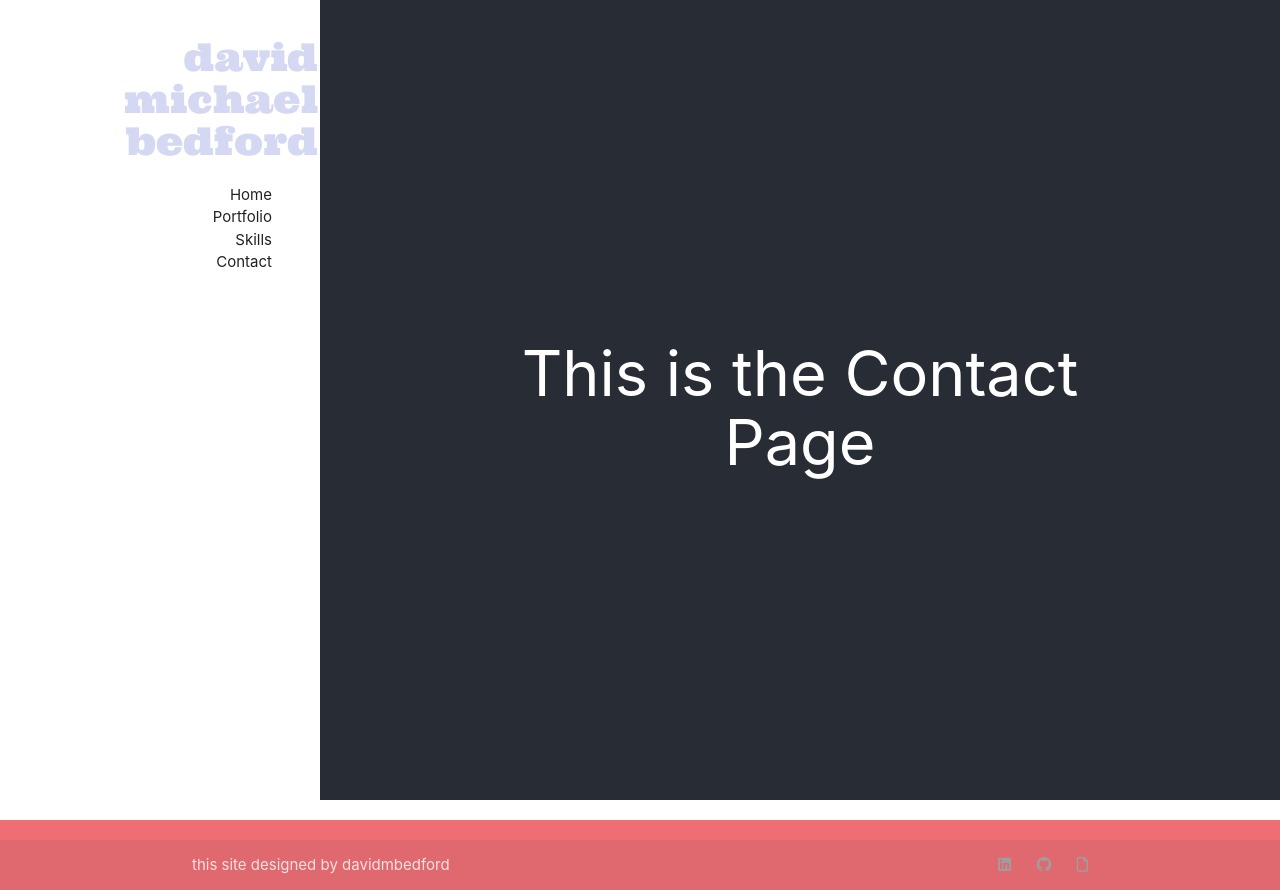
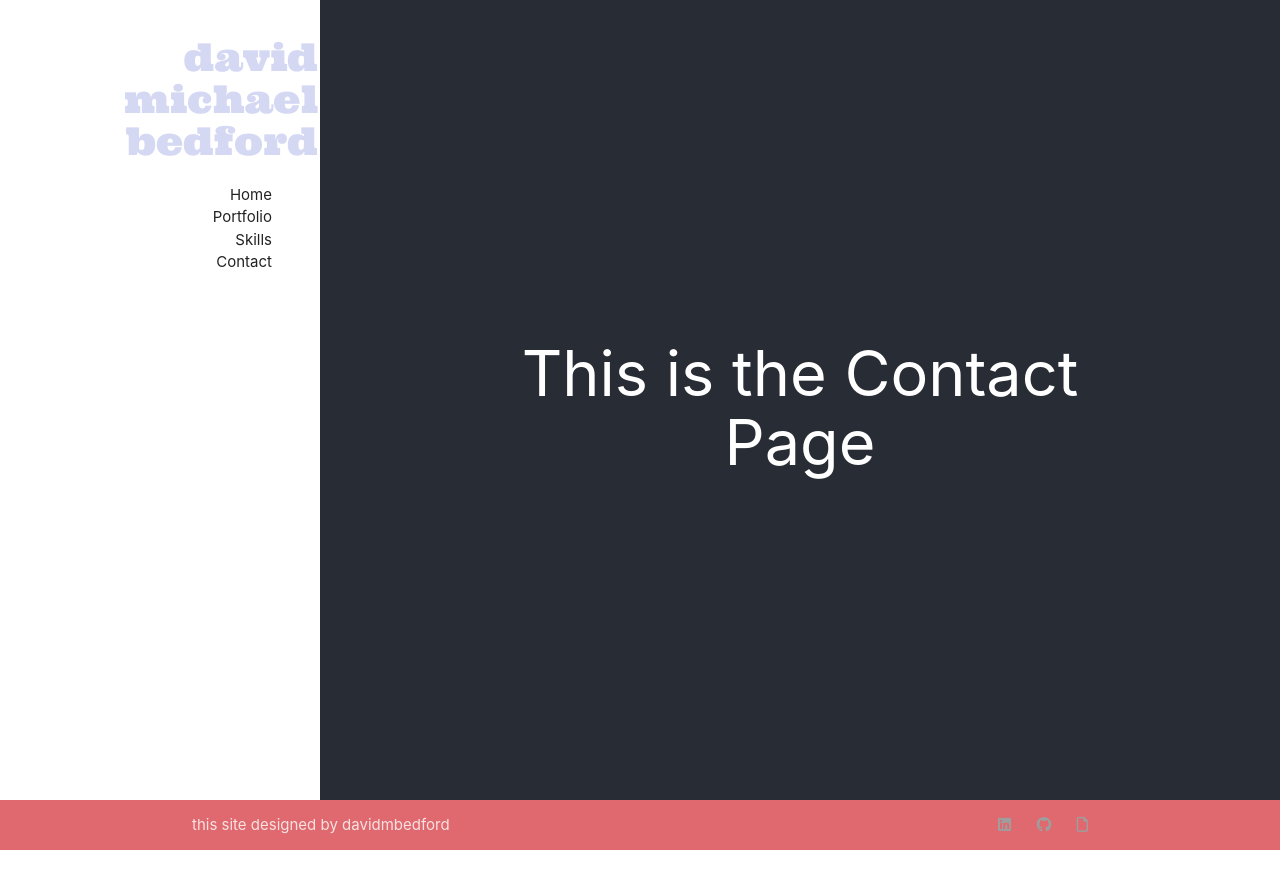
Before and after one commit to davidmbedford/davidmbedford, a React (Create React App) app: page /contact in a window 1280 px wide. After the commit the page ends 850 px from the top, so only its background shows below. Built offline with nearby package versions, Linux system fonts and the light colour scheme; a web font is replaced by a local one.

Commit message:
padding fixed, mvp done - need to focus on aesethetic now

```diff
--- a/src/App.js
+++ b/src/App.js
@@ -14,7 +14,7 @@ function App() {
   return (
     <>
     <Router>
-    <Row>
+    <Row style={{ margin: 0 }}>
     <Navigation />
       <Switch>
         <Route exact path='/' component={Home}/>
--- a/src/components/footer/index.js
+++ b/src/components/footer/index.js
@@ -3,7 +3,7 @@ import './style.css';
 
 function Footer() {
   return (
-    <footer className="page-footer" id="footertop">
+    <footer className="page-footer no-pad" id="footertop">
       <div className="footer-copyright" id="footerbottom">
         <div className="container">
           this site designed by <span><a href="https://davidmbedford.github.io">davidmbedford</a></span>
```
